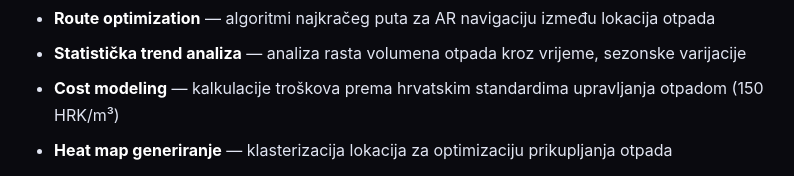
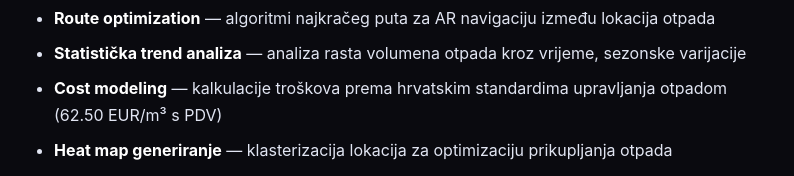
Before and after one commit to BarabaDev/lokator-privacy, a plain HTML site: page index.html in a window 1280 px wide. Shown: the part 2506-2682 px from the top of the page, without its empty margins (242-1036 px from the left). Drawn offline with Linux system fonts and the light colour scheme.

Commit message:
Add files via upload

```diff
--- a/index.html
+++ b/index.html
@@ -158,7 +158,7 @@
   <li><strong>Volumetrijske kalkulacije</strong> — geometrijska analiza 3D objekata za precizno mjerenje kubnih metara</li>
   <li><strong>Route optimization</strong> — algoritmi najkračeg puta za AR navigaciju između lokacija otpada</li>
   <li><strong>Statistička trend analiza</strong> — analiza rasta volumena otpada kroz vrijeme, sezonske varijacije</li>
-  <li><strong>Cost modeling</strong> — kalkulacije troškova prema hrvatskim standardima upravljanja otpadom (150 HRK/m³)</li>
+  <li><strong>Cost modeling</strong> — kalkulacije troškova prema hrvatskim standardima upravljanja otpadom (62.50 EUR/m³ s PDV)</li>
   <li><strong>Heat map generiranje</strong> — klasterizacija lokacija za optimizaciju prikupljanja otpada</li>
 </ul>
 <p>Sve analize se izvršavaju <strong>privatno na vašem uređaju</strong> koristeći standardne iOS compute resurse. Rezultati analiza se ne šalju vanjskim servisima.</p>
```
